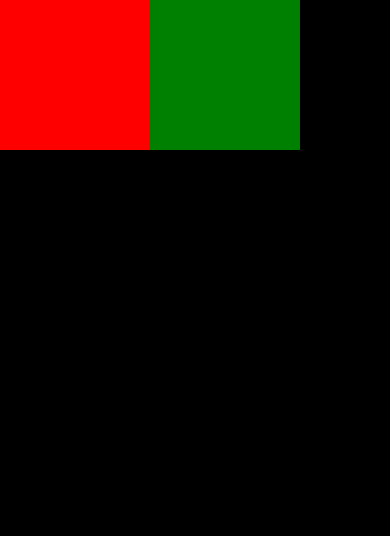
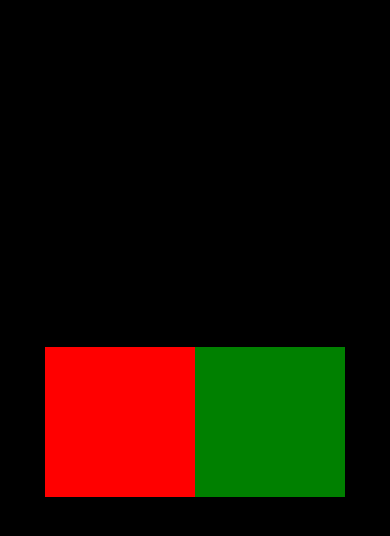
Before and after one commit to zjafei/react_native_notes, a React Native app: screen / in a window 390 px wide. Shown: the top 536 px of the page. Built offline with nearby package versions, Linux system fonts and the light colour scheme.

Commit message:
justifyContent

```diff
--- a/App.js
+++ b/App.js
@@ -15,9 +15,11 @@ export default class FlexBox extends Component {
 const styles = StyleSheet.create({
   container: {
     flex: 1,
-    flexWrap: 'wrap', // 是因为换行导致的垂直排列
+    // flexWrap: 'wrap', // 是因为换行导致的垂直排列 (又这个样式就不能垂直居中了)
     flexDirection: 'row', // flexDirection 默认是 column
     backgroundColor: 'black',
+    justifyContent: 'center', // 内容水平居中
+    alignItems: 'center', // 内容垂直居中
   },
   view1: {
     height: 150,
```
